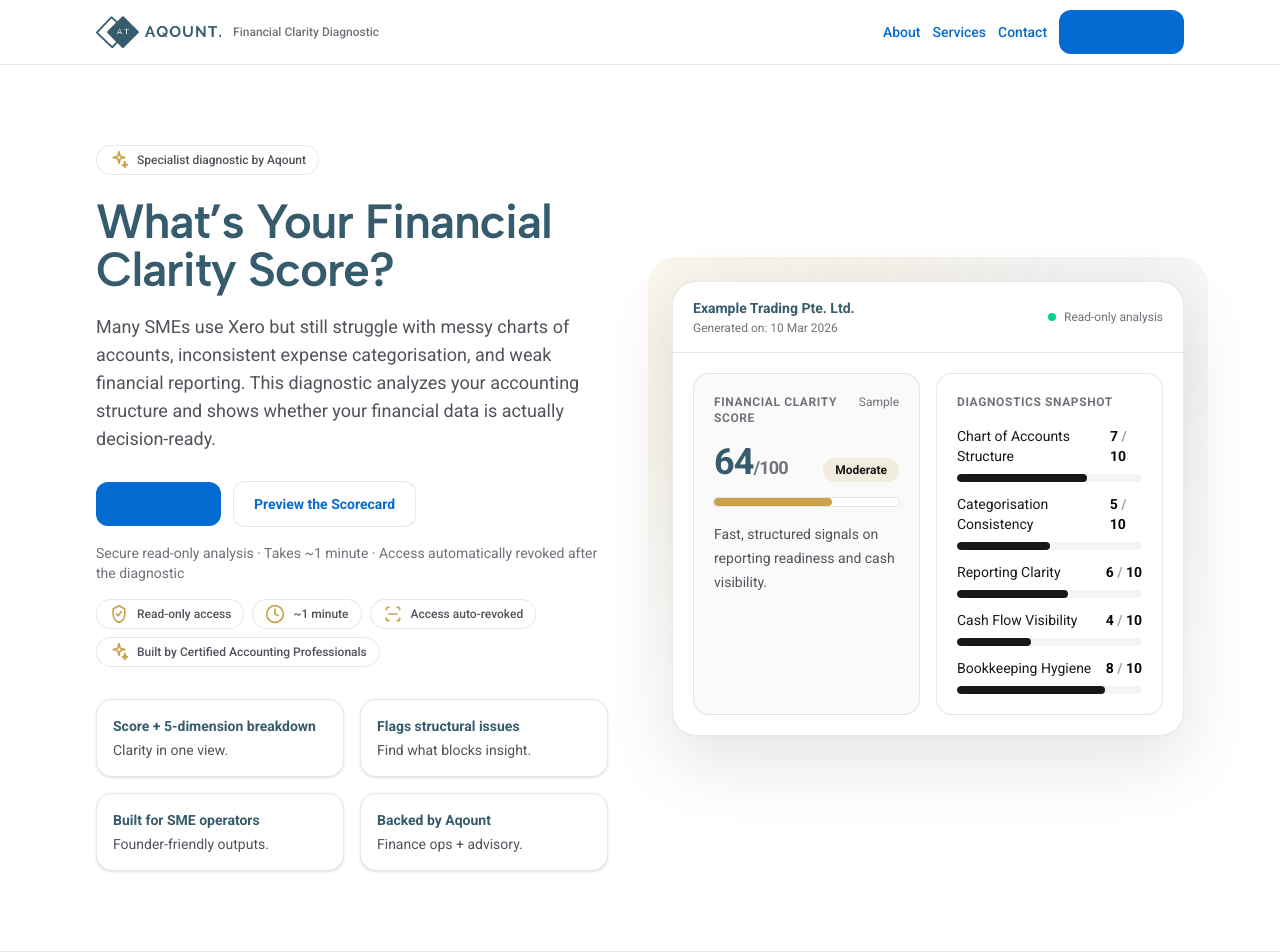
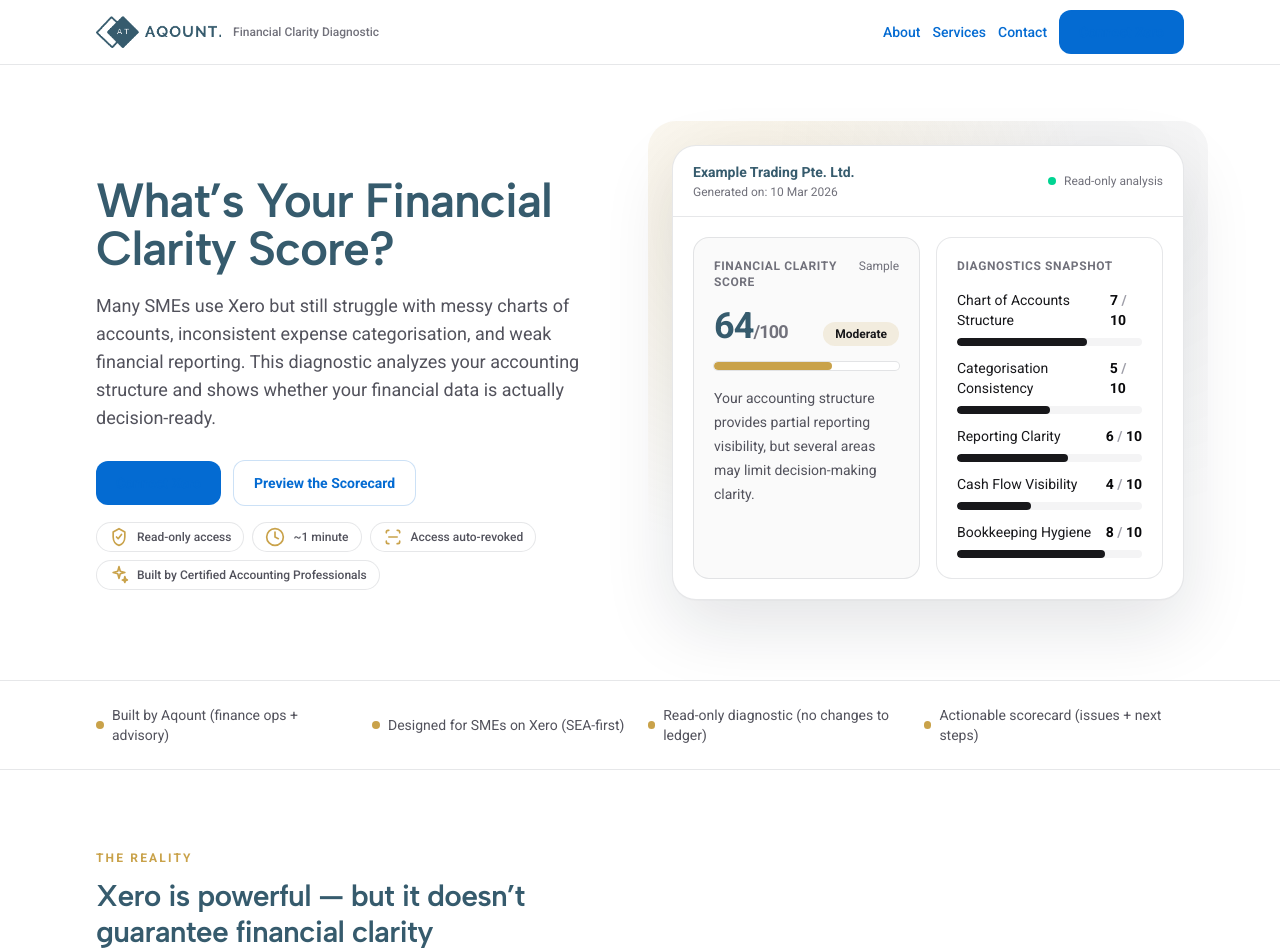
Before and after one commit to noemisasum/xero-financial-clarity, a Next.js app: page / in a window 1280 px wide. Shown: the top 952 px of the page. Built offline with nearby package versions, Linux system fonts and the light colour scheme.

Commit message:
Align hero CTA colors; tighten hero; update mockup summary text

```diff
--- a/src/app/page.tsx
+++ b/src/app/page.tsx
@@ -52,7 +52,8 @@ function ProductMockupHero() {
               />
             </div>
             <p className="mt-4 text-sm leading-6 text-zinc-600">
-              Fast, structured signals on reporting readiness and cash visibility.
+              Your accounting structure provides partial reporting visibility,
+              but several areas may limit decision-making clarity.
             </p>
           </div>
 
@@ -105,11 +106,6 @@ export default function Home() {
         <Container>
           <div className="grid items-center gap-10 py-14 sm:py-20 lg:grid-cols-2 lg:gap-16">
             <div>
-              <div className="inline-flex items-center gap-2 rounded-full border border-[var(--border)] bg-white px-3 py-1 text-xs font-medium text-zinc-600">
-                <Icon name="spark" />
-                <span>Specialist diagnostic by Aqount</span>
-              </div>
-
               <h1 className="mt-5 text-4xl font-semibold tracking-tight text-[color:var(--heading)] sm:text-5xl">
                 What’s Your Financial Clarity Score?
               </h1>
@@ -128,31 +124,7 @@ export default function Home() {
                   Preview the Scorecard
                 </Button>
               </div>
-              <div className="mt-4 text-sm text-zinc-500">
-                Secure read-only analysis · Takes ~1 minute · Access automatically
-                revoked after the diagnostic
-              </div>
-
               <TrustChips />
-
-              <div className="mt-8 grid grid-cols-2 gap-4 sm:max-w-lg">
-                {[
-                  ["Score + 5-dimension breakdown", "Clarity in one view."],
-                  ["Flags structural issues", "Find what blocks insight."],
-                  ["Built for SME operators", "Founder-friendly outputs."],
-                  ["Backed by Aqount", "Finance ops + advisory."],
-                ].map(([k, v]) => (
-                  <div
-                    key={k}
-                    className="rounded-2xl border border-[var(--border)] bg-white p-4 shadow-sm"
-                  >
-                    <div className="text-sm font-semibold text-[color:var(--heading)]">
-                      {k}
-                    </div>
-                    <div className="mt-1 text-sm text-zinc-600">{v}</div>
-                  </div>
-                ))}
-              </div>
             </div>
 
             <ProductMockupHero />
--- a/src/components/Button.tsx
+++ b/src/components/Button.tsx
@@ -16,7 +16,7 @@ export default function Button({
     return (
       <Link
         href={href}
-        className={`${base} border border-[var(--border)] bg-white text-[color:var(--link)] hover:bg-zinc-50`}
+        className={`${base} border border-[color:var(--link)]/20 bg-white text-[color:var(--link)] hover:bg-[color:var(--link)]/5`}
       >
         {children}
       </Link>
```
